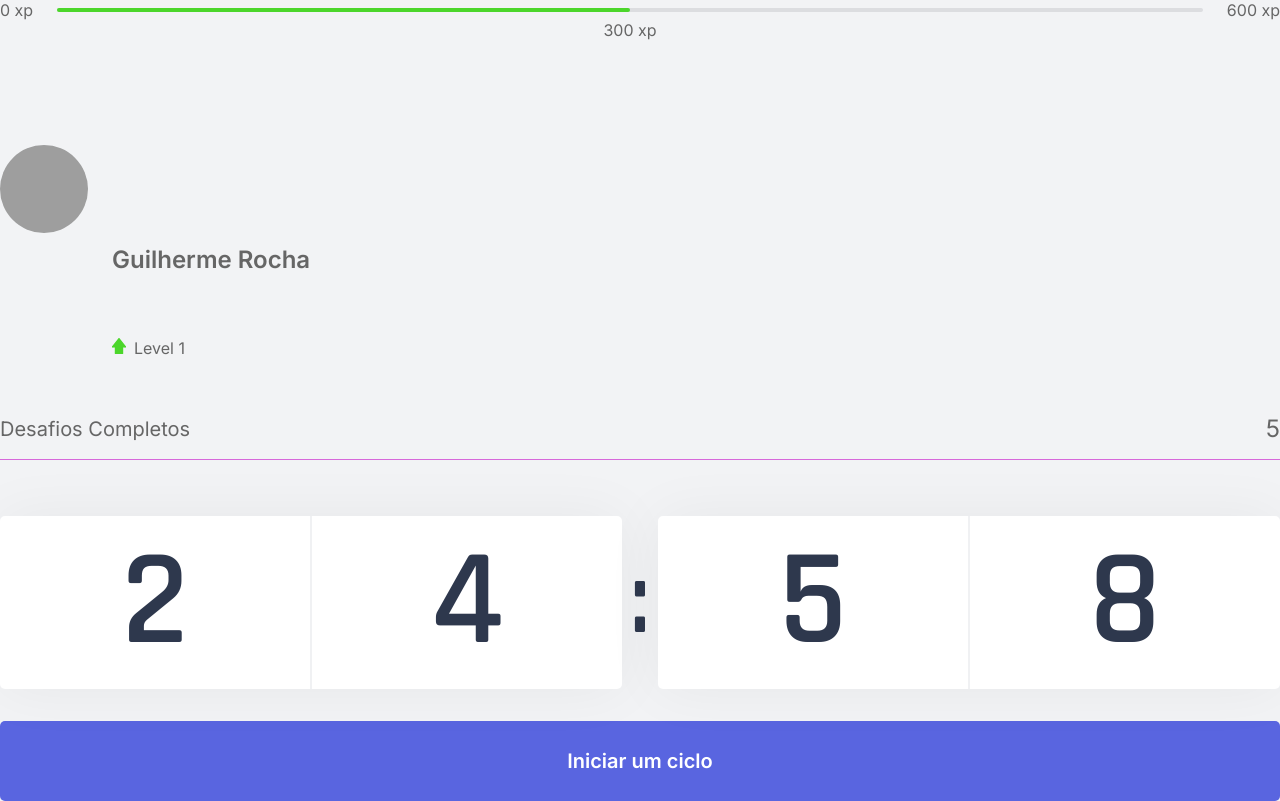
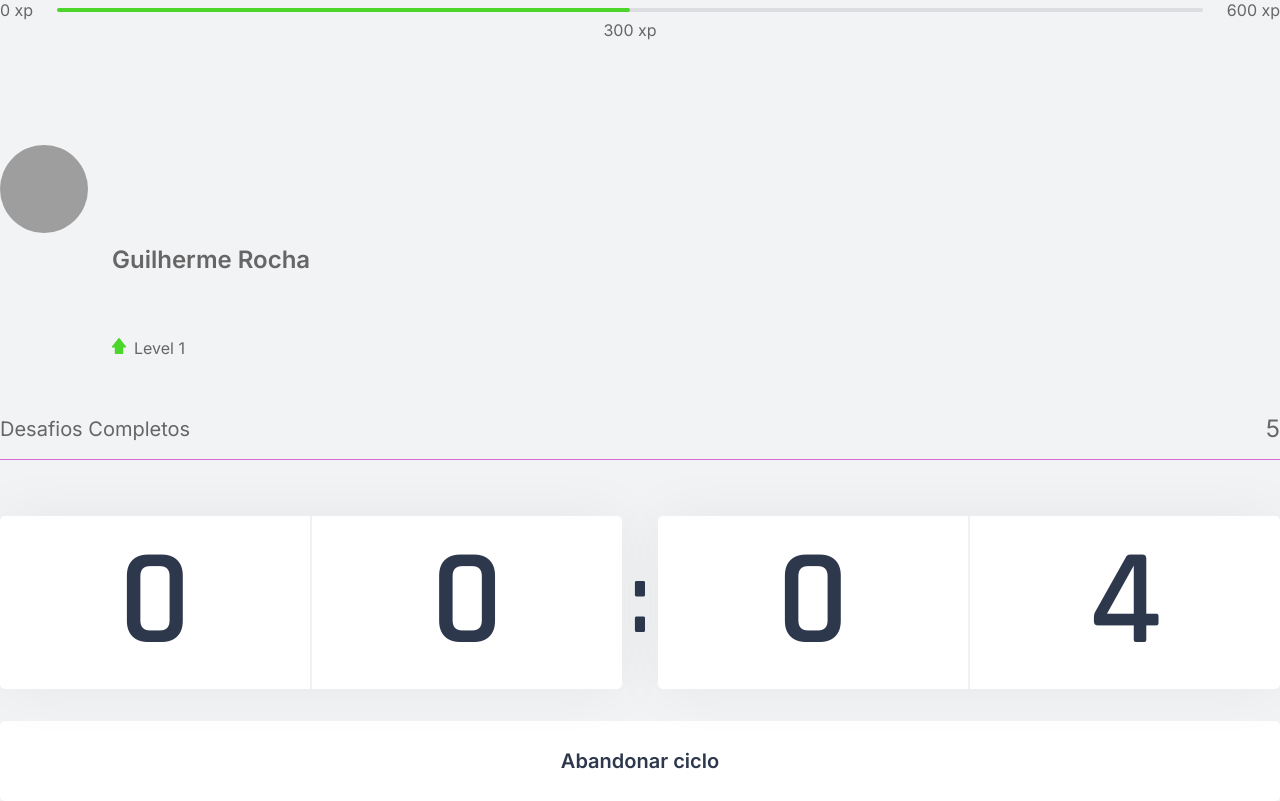
Before and after one commit to guilhermeDTNA/Se-Mexa, a Next.js app: page / in a window 1280 px wide. Both pictures are taken after a click on the button "Iniciar um ciclo". Built offline with nearby package versions, Linux system fonts and the light colour scheme; grey boxes are pictures that could not be loaded.

Commit message:
Finalizando o countdown

```diff
--- a/src/components/Countdown.tsx
+++ b/src/components/Countdown.tsx
@@ -2,10 +2,13 @@ import {useState, useEffect} from 'react';
 
 import styles from '../styles/components/Countdown.module.css';
 
+let countdownTimeout: NodeJS.Timeout;
+
 export function Countdown (){
 
-	const [time, setTime] = useState(25 * 60);
-	const [active, setActive] = useState(false);
+	const [time, setTime] = useState(0.1 * 60);
+	const [isActive, setIsActive] = useState(false);
+	const [hasFinished, setHasFinished] = useState(false);
 
 	const minutes = Math.floor(time/60);
 	const seconds = time%60;
@@ -15,16 +18,25 @@ export function Countdown (){
 	const [secondLeft, secondRight] = String(seconds).padStart(2, 0).split('');
 
 	function startCountdown(){
-		setActive(true);
+		setIsActive(true);
+	}
+
+	function resetCountdown(){
+		clearTimeout(countdownTimeout);
+		setIsActive(false);
+		setTime(25 * 60);
 	}
 
 	useEffect(()=>{
-		if(active && time > 0){
-			setTimeout(() => {
+		if(isActive && time > 0){
+			countdownTimeout = setTimeout(() => {
 				setTime(time-1);
 			}, 1000)
+		} else if(isActive && time===0){
+			setHasFinished(true);
+			setIsActive(false);
 		}
-	}, [active, time])
+	}, [isActive, time])
 
 	return(
 		<div>
@@ -43,9 +55,27 @@ export function Countdown (){
 		</div>
 		</div>
 
+		{hasFinished ? (
+
+			<button disabled className={styles.countdownButton}>
+			Ciclo encerrado
+			</button>
+
+			) : (
+			<>
+			{isActive ? (
+				<button type="button" className={`${styles.countdownButton} ${styles.countdownButtonActive}`} onClick={resetCountdown}>
+				Abandonar ciclo
+				</button>
+
+				) : (
 				<button type="button" className={styles.countdownButton} onClick={startCountdown}>
 				Iniciar um ciclo
 				</button>
+				)}
+				</>
+				)}
+
 			</div>
 			);
 }
--- a/src/styles/components/Countdown.module.css
+++ b/src/styles/components/Countdown.module.css
@@ -58,6 +58,22 @@
 	transition: background-color 0.2s;
 }
 
-.countdownButton:hover{
+.countdownButton:not(:disabled):hover{
 	background: var(--blue-dark);
 }
+
+.countdownButtonActive{
+	background: var(--white);
+	color: var(--title);
+}
+
+.countdownButtonActive:not(:disabled):hover{
+	background: var(--red);
+	color: var(--white);
+}
+
+.countdownButton:disabled{
+	background: var(--white);
+	color: var(--text);
+	cursor: not-allowed;
+}
```
Lines whose indentation alone changed are shown as unchanged.
